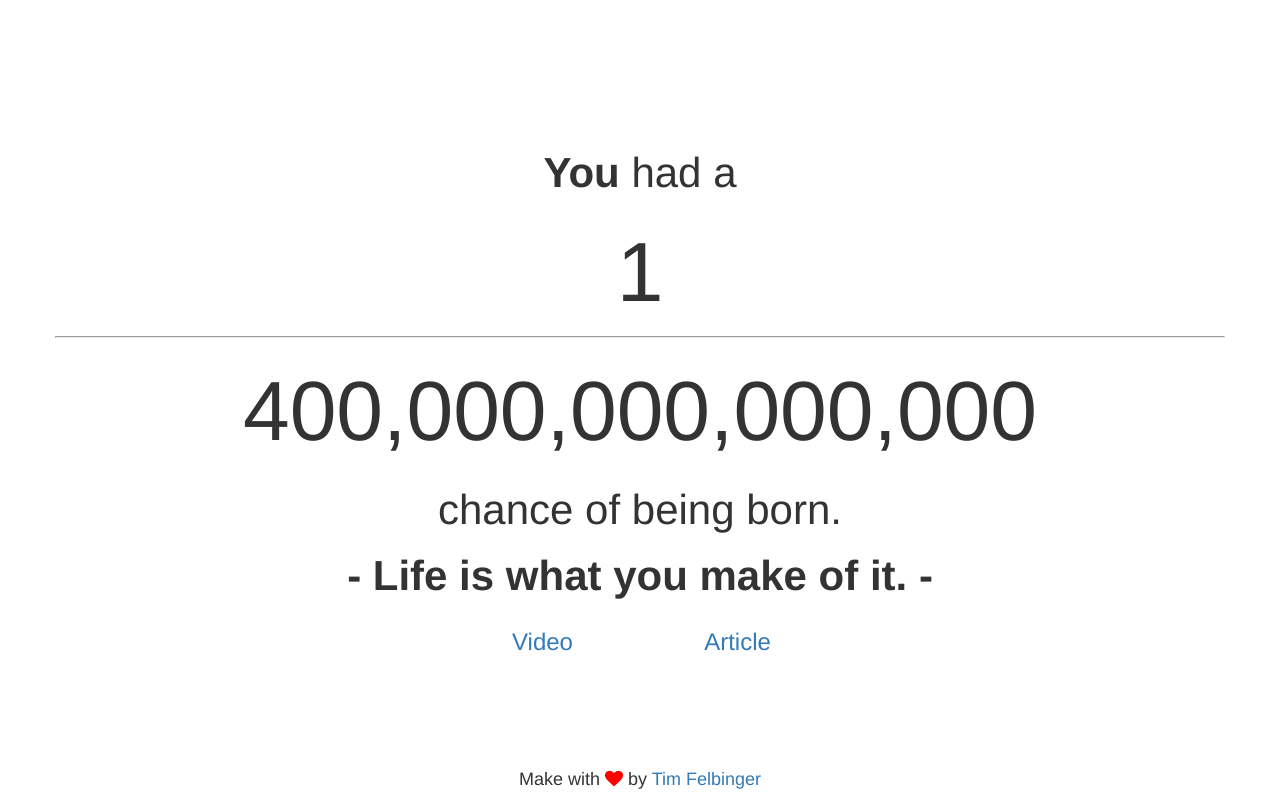
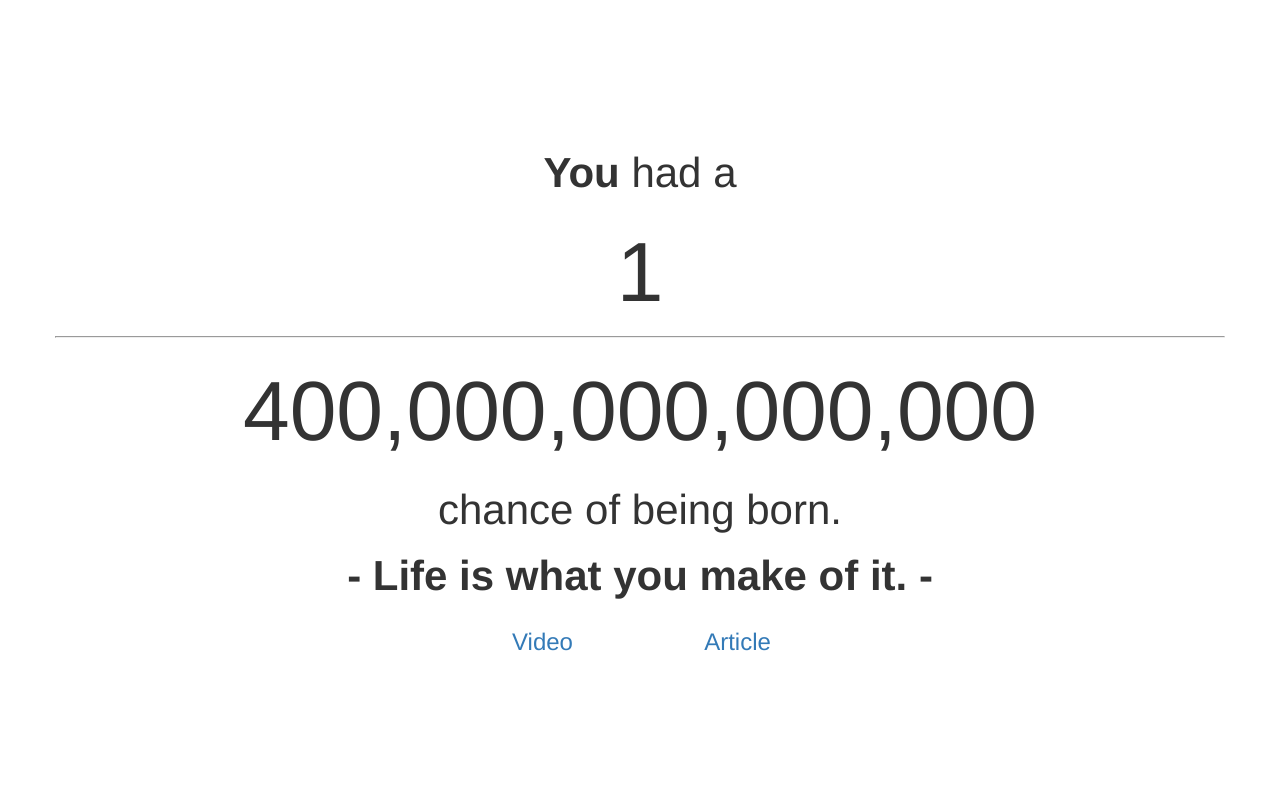
Before and after one commit to T-Felbinger/1in400trillion, a plain HTML site: page Main/index.html in a window 1280 px wide. Drawn offline with nearby package versions, Linux system fonts and the light colour scheme.

```diff
--- a/Main/index.html
+++ b/Main/index.html
@@ -192,7 +192,6 @@
 </style>
 <div class="navbar-fixed-bottom">
     <div class="container text-center" id="footer">
-        <h4>Make with <i class="fa fa-heart"></i> by <a href="http://www.timfelbinger.com" target="_blank">Tim Felbinger</a></h4>
         <!-- <h4>Tim Felbinger 2016</h4> -->
     </div>
 </div>
```
